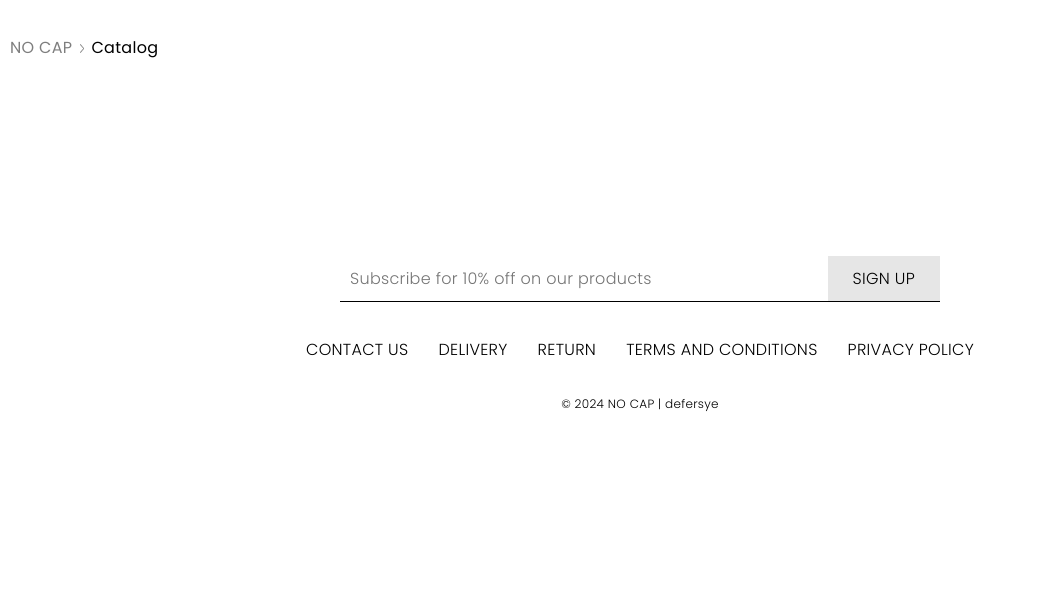
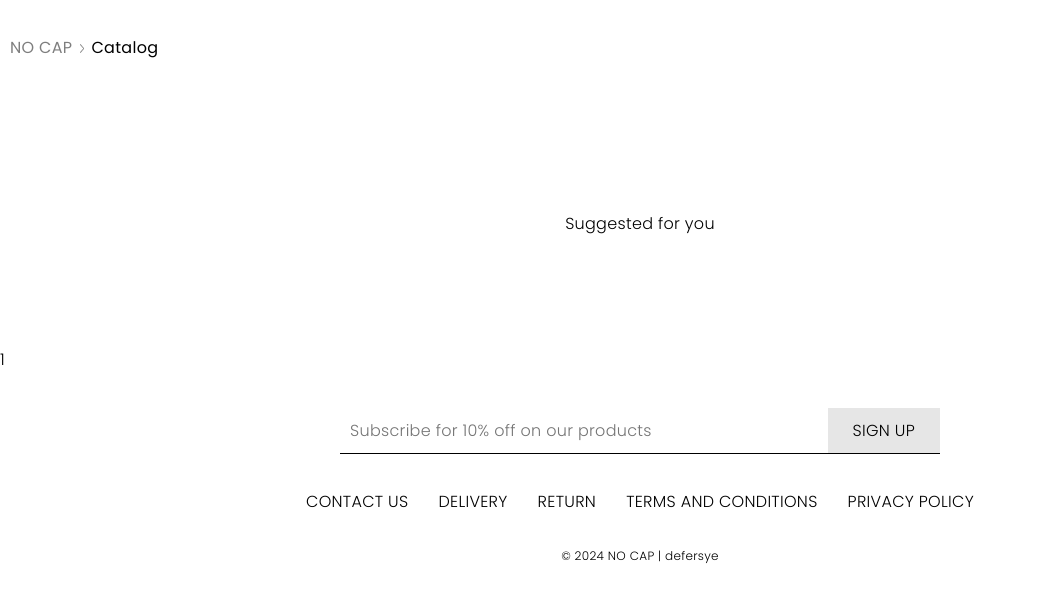
Before and after one commit to Defersye/No-cap, a PHP site: page /catalog in a window 1280 px wide. Shown: the part 71-674 px from the top of the page, without its empty margins (0-1037 px from the left). Run offline with PHP 8.4, Linux system fonts and the light colour scheme; data that the repository does not hold is empty.

Commit message:
Add suggested products slider to catalog

```diff
--- a/assets/css/general.css
+++ b/assets/css/general.css
@@ -156,3 +156,7 @@ footer .container {
 .suggestions {
    padding-bottom: 120px;
 }
+.suggestions_slider {
+   display: flex;
+   column-gap: 10px;
+}
--- a/templates/suggestions.php
+++ b/templates/suggestions.php
@@ -1,3 +1,10 @@
 <section class="suggestions">
-   <div class="container">dasgsdfgf</div>
+   <div class="container">
+      <h2>Suggested for you</h2>
+      <div class="suggestions_slider">
+         <button class="suggestion_arrow"></button>
+         <?php $this->renderProducts($products); ?>
+         <button class="suggestion_arrow"></button>
+      </div>
+   </div>
 </section>
--- a/views/CatalogView.php
+++ b/views/CatalogView.php
@@ -60,6 +60,7 @@ class CatalogView
                </div>
             </div>
          </section>
+         <?= include "./templates/suggestions.php" ?>
       </main>
       <?php
    }
```
Also changed, not shown: views/cartView.php (+10 -2 lines).
